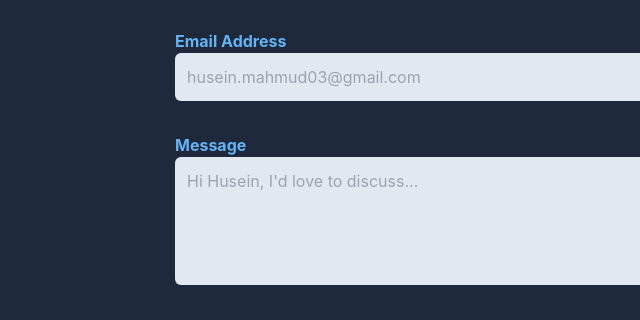
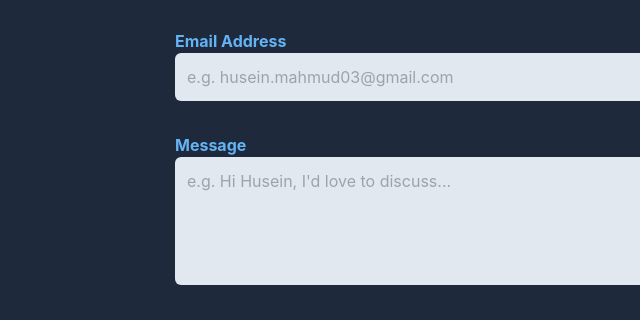
Before and after one commit to huseinibnu/huseinibnu.github.io, a website: page index.html in a window 1280 px wide. Shown: the part 4531-4851 px from the top of the page, 65-705 px from the left. Drawn offline with nearby package versions, Linux system fonts and the light colour scheme.

Commit message:
update placeholder contact form

```diff
--- a/index.html
+++ b/index.html
@@ -1229,11 +1229,11 @@
             </div>
             <div class="mb-8 w-full px-4">
               <label for="email" class="text-base font-bold text-primary">Email Address</label>
-              <input type="email" placeholder="husein.mahmud03@gmail.com" id="email" name="email" class="w-full rounded-md bg-slate-200 p-3 text-dark focus:border-primary focus:outline-none focus:ring-1 focus:ring-primary" />
+              <input type="email" placeholder="e.g. husein.mahmud03@gmail.com" id="email" name="email" class="w-full rounded-md bg-slate-200 p-3 text-dark focus:border-primary focus:outline-none focus:ring-1 focus:ring-primary" />
             </div>
             <div class="mb-8 w-full px-4">
               <label for="message" class="text-base font-bold text-primary">Message</label>
-              <textarea type="email" placeholder="Hi Husein, I'd love to discuss..." id="email" name="pesan" class="h-32 w-full rounded-md bg-slate-200 p-3 text-dark focus:border-primary focus:outline-none focus:ring-1 focus:ring-primary"></textarea>
+              <textarea type="email" placeholder="e.g. Hi Husein, I'd love to discuss..." id="email" name="pesan" class="h-32 w-full rounded-md bg-slate-200 p-3 text-dark focus:border-primary focus:outline-none focus:ring-1 focus:ring-primary"></textarea>
             </div>
             <div class="w-full px-4 flex justify-center">
               <button type="submit" class="btn-kirim w-full md:w-1/2 inline-flex items-center justify-center gap-2 px-8 py-3 rounded-full bg-gradient-to-r from-blue-500 to-blue-700 text-base font-semibold text-white shadow-lg shadow-blue-400/40 transition duration-300 ease-in-out hover:-translate-y-1 hover:shadow-xl hover:shadow-blue-500/50">
```
